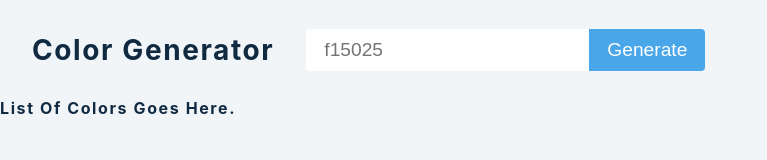
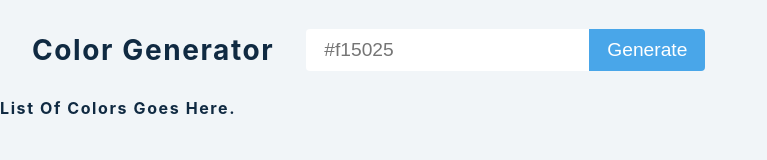
Before and after one commit to stephanieraymos/color-generator, a React (Create React App) app: page / in a window 1280 px wide. Shown: the top 160 px of the page, without its empty margins (0-767 px from the left). Built offline with nearby package versions, Linux system fonts and the light colour scheme.

Commit message:
Try and catch

```diff
--- a/src/App.js
+++ b/src/App.js
@@ -10,8 +10,13 @@ function App() {
 
   const handleSubmit = (e) => {
     e.preventDefault();
-    let colors = new Values(color).all(10)
-    console.log(colors);
+    try {
+      let colors = new Values(color).all(10);
+      console.log(colors);
+    } catch (error) {
+      console.log(error);
+      setError(true);
+    }
   };
 
   return (
@@ -23,7 +28,7 @@ function App() {
             type="text"
             value={color}
             onChange={(e) => setColor(e.target.value)}
-            placeholder="f15025"
+            placeholder="#f15025"
           />
           <button className="btn" type="submit">
             Generate
```
